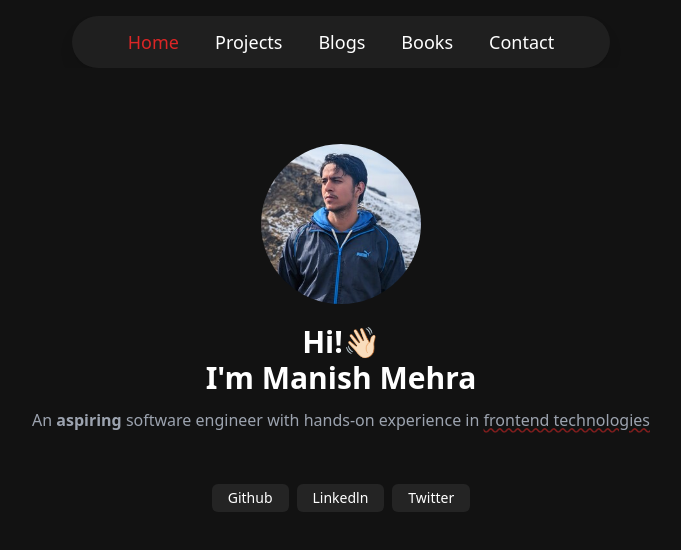
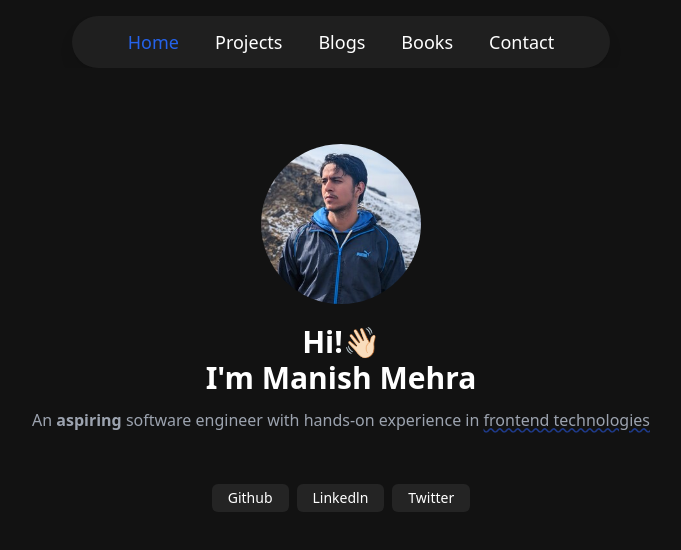
Before and after one commit to manish-mehra/manishmehra-portfolio, a SvelteKit app: page / in a window 1280 px wide. Shown: the top 550 px of the page, without its empty margins (299-980 px from the left). Built offline with nearby package versions, Linux system fonts and the light colour scheme.

Commit message:
change text theme

```diff
--- a/src/routes/+layout.svelte
+++ b/src/routes/+layout.svelte
@@ -11,11 +11,11 @@
 <main class="min-h-screen h-full w-full bg-[#121212] pb-4">
     <header class="fixed top-0 left-0 right-0 z-10 mt-4 mb-4 mx-auto px-3 flex items-center justify-center overflow-hidden">
       <section class="bg-[#242424]/80 backdrop-blur border-slate-900 drop-shadow-lg rounded-full text-white text-lg font-medium p-3 sm:px-12 flex gap-2 sm:gap-5 overflow-auto">
-        <a href="/" class={`${currentPath === '/' && 'text-red-600'} px-2 cursor-pointer`} >Home</a>
-        <a href="/projects" class={`${currentPath === 'projects' && 'text-red-600'} px-2 cursor-pointer`}>Projects</a>
-        <a href = "/blogs" class={`${currentPath === 'blogs' && 'text-red-600'} px-2 cursor-pointer`}>Blogs</a>
-        <a href = "/books" class={`${currentPath === 'books' && 'text-red-600'} px-2 cursor-pointer`}>Books</a>
-        <a href = "/contact" class={`${currentPath === 'contact' && 'text-red-600'} px-2 cursor-pointer`}>Contact</a>
+        <a href="/" class={`${currentPath === '/' && 'text-blue-600'} px-2 cursor-pointer`} >Home</a>
+        <a href="/projects" class={`${currentPath === 'projects' && 'text-blue-600'} px-2 cursor-pointer`}>Projects</a>
+        <a href = "/blogs" class={`${currentPath === 'blogs' && 'text-blue-600'} px-2 cursor-pointer`}>Blogs</a>
+        <a href = "/books" class={`${currentPath === 'books' && 'text-blue-600'} px-2 cursor-pointer`}>Books</a>
+        <a href = "/contact" class={`${currentPath === 'contact' && 'text-blue-600'} px-2 cursor-pointer`}>Contact</a>
       </section>
     </header>
   <div class="pt-20 p-3 text-white flex items-center justify-center my-0 mx-auto max-w-2xl">
--- a/src/routes/+page.svelte
+++ b/src/routes/+page.svelte
@@ -43,7 +43,7 @@
   <div class="text-center pb-10">
     <h1 class="text-3xl font-bold">Hi!👋🏻</h1>
     <h1 class="text-3xl font-bold pb-3">I'm Manish Mehra</h1>
-    <p class="text-md text-gray-400 font-medium">An <span class="font-bold">aspiring</span> software engineer with hands-on experience in <span class="underline decoration-wavy decoration-red-900">frontend technologies</span></p>
+    <p class="text-md text-gray-400 font-medium">An <span class="font-bold">aspiring</span> software engineer with hands-on experience in <span class="underline decoration-wavy decoration-blue-900">frontend technologies</span></p>
   </div>
   <div class="flex gap-2">
     <a href = "https://github.com/manish-mehra" class="bg-[#2a2a2abf] px-4 py-1 rounded-md text-sm font-medium" target="_blank">Github</a>
```
